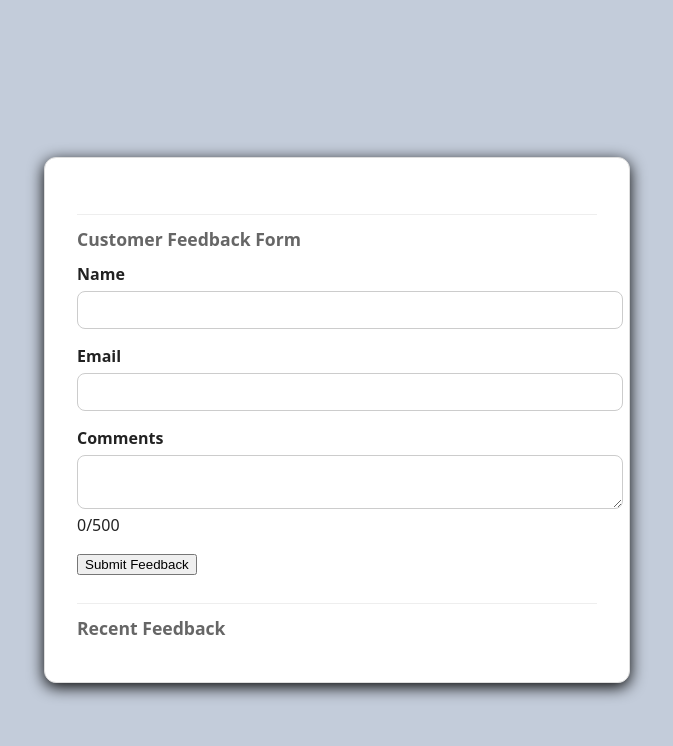
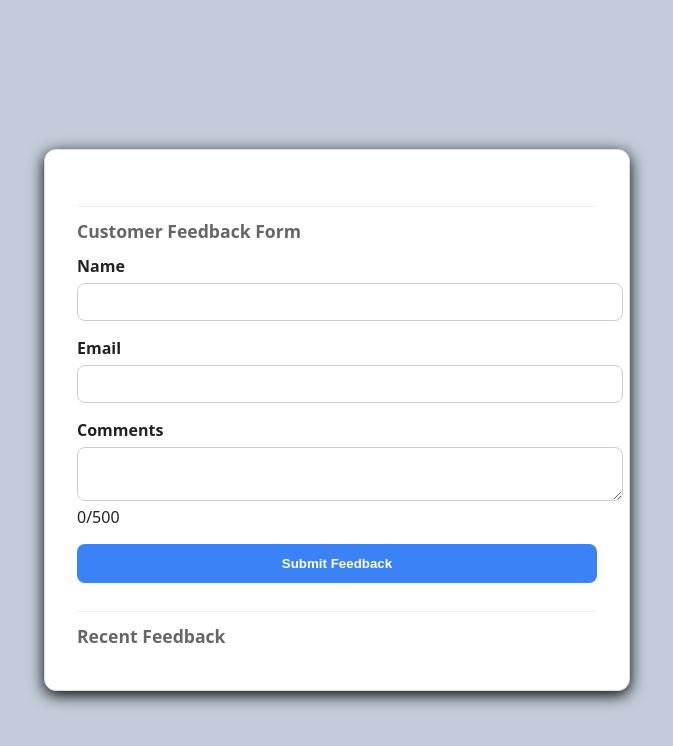
Before and after one commit to KieferBairs/User-Feedback-Form, a plain HTML site: page index.html in a window 1280 px wide. Shown: the whole page, without its empty margins (303-976 px from the left). Drawn offline with Linux system fonts and the light colour scheme.

Commit message:
Formatted buttons

```diff
--- a/style.css
+++ b/style.css
@@ -58,3 +58,17 @@ input:focus, textarea:focus {
     border-color: #3b82f6;
     outline: none;
 }
+
+/* buttons */
+button {
+    width: 100%;
+    padding: 12px;
+    background: #3b82f6;
+    color: white;
+    font-weight: 600;
+    border: 0;
+    border-radius: 8px;
+    cursor: pointer;
+    transition: background .1s;
+}
+button:hovern { background: #2563eb; }
```
